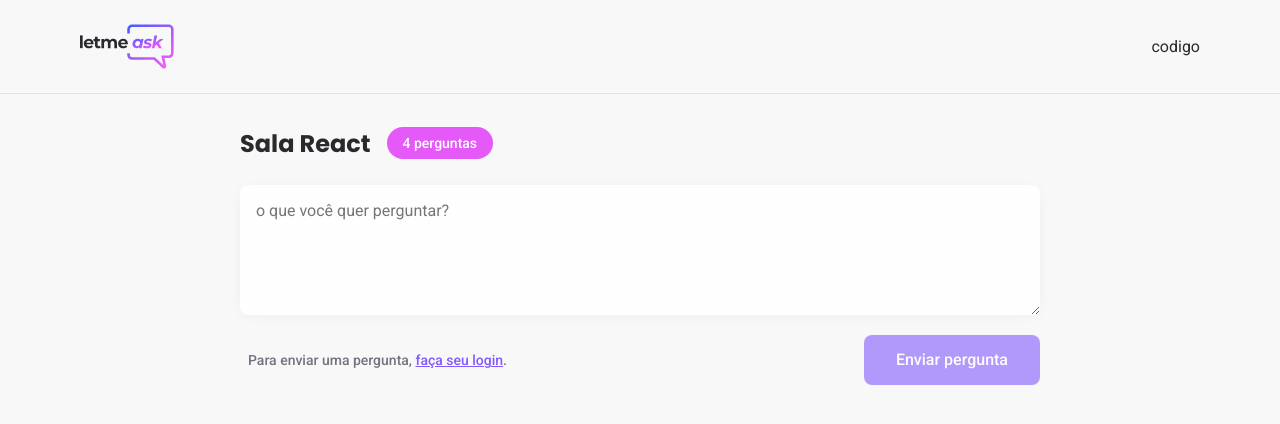
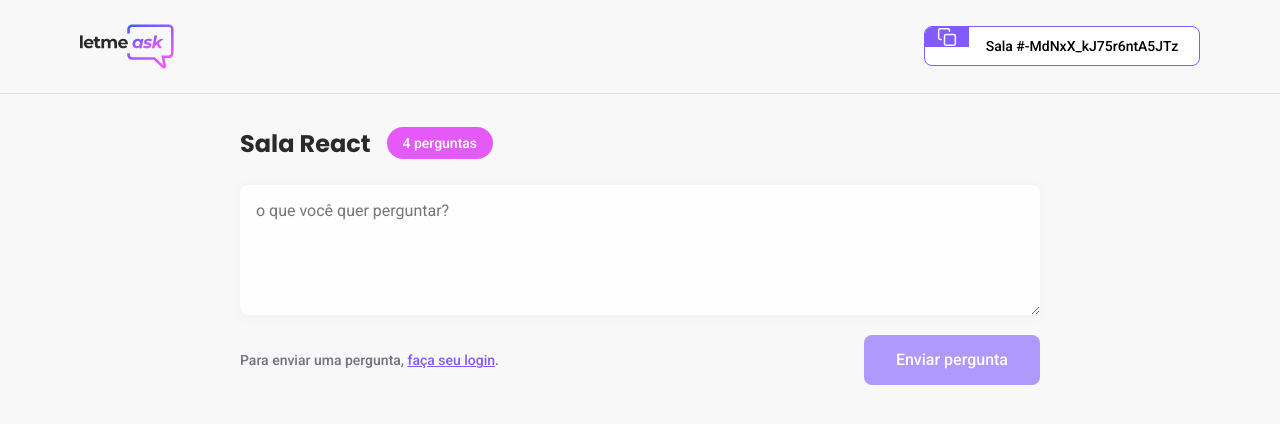
Before and after one commit to ChristanDaniel/clone_letmeask, a React (Create React App) app: page /rooms/1 in a window 1280 px wide. Shown: the top 424 px of the page. Built offline with nearby package versions, Linux system fonts and the light colour scheme; no server answers.

Commit message:
front-end de RoomCode finalizado

```diff
--- /dev/null
+++ b/src/components/RoomCode.tsx
@@ -0,0 +1,14 @@
+import copyImg from '../assets/images/copy.svg';
+
+import '../styles/room-code.scss';
+
+export function RoomCode() {
+    return (
+        <button className="room-code">
+            <div>
+                <img src={copyImg} alt="Copy room code" />
+            </div>
+            <span>Sala #-MdNxX_kJ75r6ntA5JTz</span>
+        </button>
+    )
+}
--- a/src/pages/Room.tsx
+++ b/src/pages/Room.tsx
@@ -1,5 +1,6 @@
 import logoImg from '../assets/images/logo.svg';
 import { Button } from '../components/Button';
+import { RoomCode } from '../components/RoomCode';
 
 import '../styles/room.scss';
 
@@ -9,7 +10,7 @@
             <header>
                 <div className="content">
                     <img src={logoImg} alt="Leatmeask" />
-                    <div>codigo</div>
+                    <RoomCode />
                 </div>
             </header>
 
--- a/src/styles/button.scss
+++ b/src/styles/button.scss
@@ -1,5 +1,4 @@
 .button {
-    // margin-top: 64px;
     height: 50px;
     border-radius: 8px;
     font-weight: 500;
--- /dev/null
+++ b/src/styles/room-code.scss
@@ -0,0 +1,30 @@
+.room-code {
+    height: 40px;
+    border-radius: 8px;
+    overflow: hidden;
+
+    background: #FFF;
+    border: 1px solid #835afd;
+    cursor: pointer;
+
+    display: flex;
+
+    div {
+        background: #835afd;
+        padding: 0 12px;
+        display: flex;
+        justify-content: center;
+        align-items: center;
+    }
+
+    span {
+        display: block;
+        align-self: center;
+        flex: 1;
+        padding: 0 16px 0 12px;
+        width: 230px;
+        font-size: 14px;
+        font-size: 14px;
+        font-weight: 500;
+    }
+}
--- a/src/styles/room.scss
+++ b/src/styles/room.scss
@@ -47,7 +47,7 @@
 
         form {
             textarea {
-                width: 800px;
+                width: 100%;
                 border: 0;
                 padding: 16px;
                 border-radius: 8px;
@@ -64,18 +64,18 @@
                 margin-top: 16px;
                 width: 800px;
     //
-                img {
-                    width: 32px;
-                    height: 32px;
-                    border-radius: 50%;
-                  }
+    //            img {
+    //                width: 32px;
+    //                height: 32px;
+    //                border-radius: 50%;
+    //              }
 
-                  span {
-                    margin-left: 8px;
-                    color: #29292e;
-                    font-weight: 500;
-                    font-size: 14px;
-                  }
+    //             span {
+    //                margin-left: 8px;
+    //                color: #29292e;
+    //                font-weight: 500;
+    //                font-size: 14px;
+    //              }
     //
                 span {
                     font-size: 14px;
```
